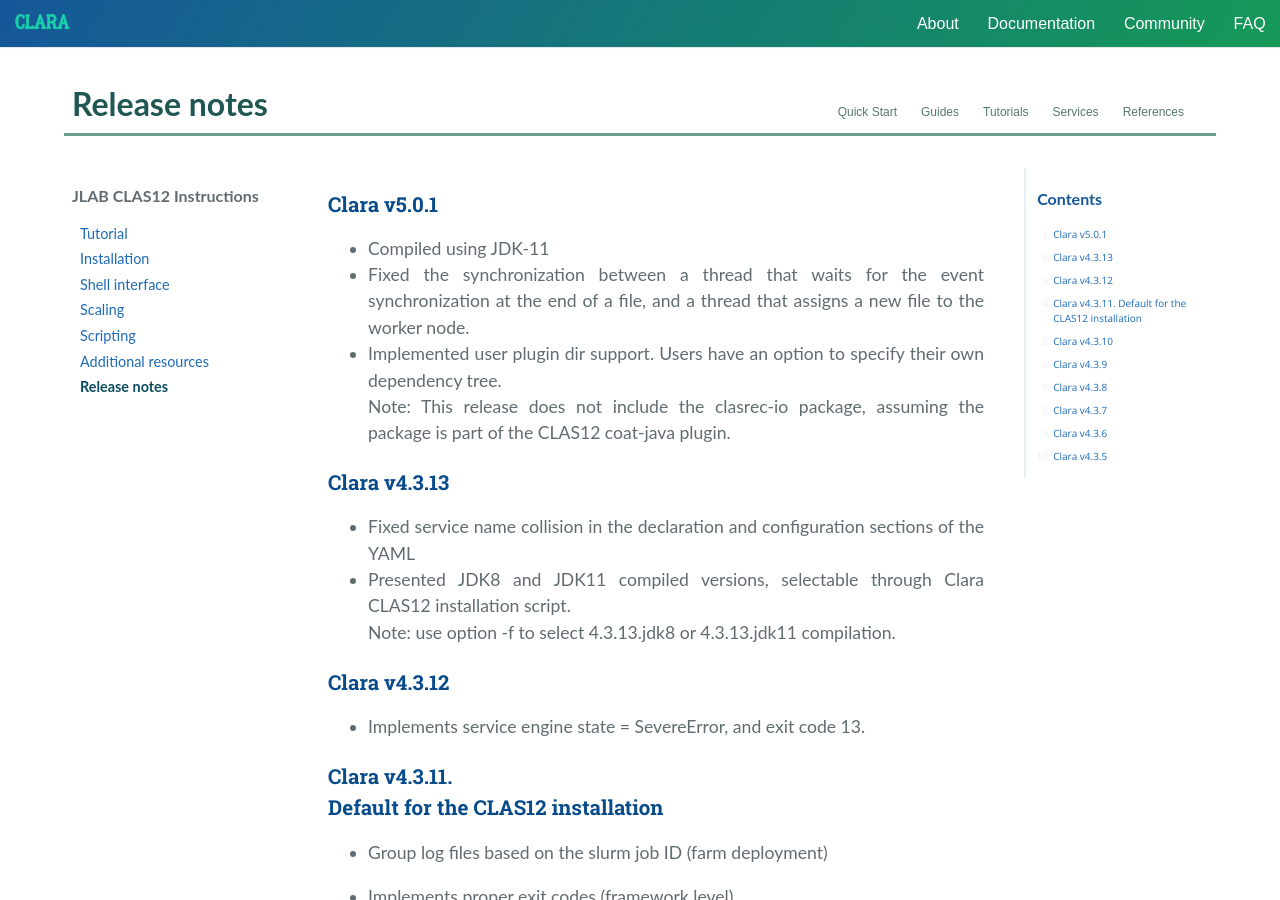
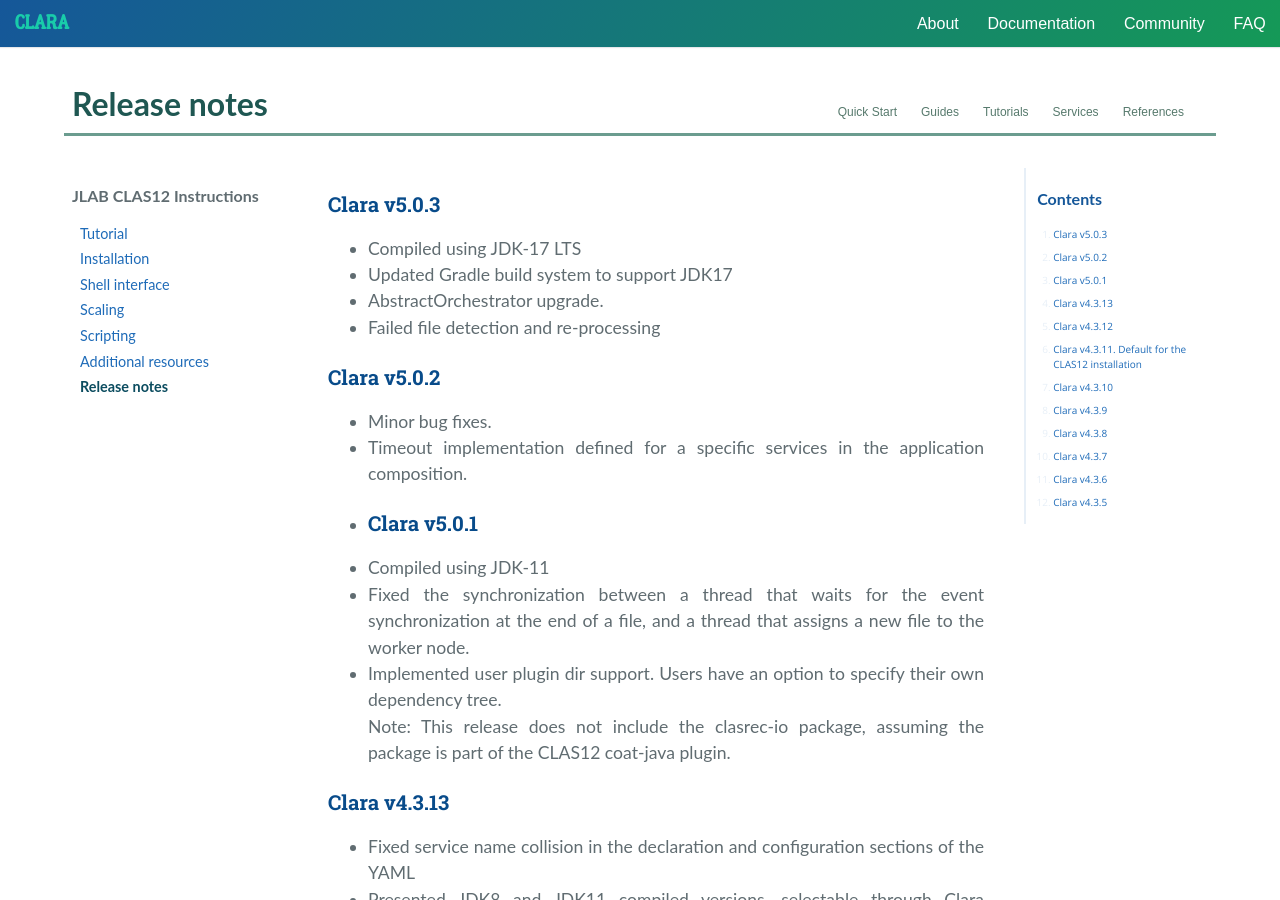
Before and after one commit to JeffersonLab/clara-docs, a Jekyll site: the page built from docs/clas/release-notes.md, in a window 1280 px wide and 900 px high. Built offline with Jekyll 4.4.1, drawn with Linux system fonts in a browser that asks for light colours; nearby versions of some CDN libraries.

Commit message:
- 5.0.3 release

```diff
--- a/docs/clas/release-notes.md
+++ b/docs/clas/release-notes.md
@@ -1,6 +1,18 @@
 ---
 title: Release notes
 ---
+### Clara v5.0.3
+
+- Compiled using JDK-17 LTS
+- Updated Gradle build system to support JDK17
+- AbstractOrchestrator upgrade.
+- Failed file detection and re-processing
+
+### Clara v5.0.2
+
+- Minor bug fixes.
+- Timeout implementation defined for a specific services in the application composition.
+-
 ### Clara v5.0.1
 
 - Compiled using JDK-11
```
